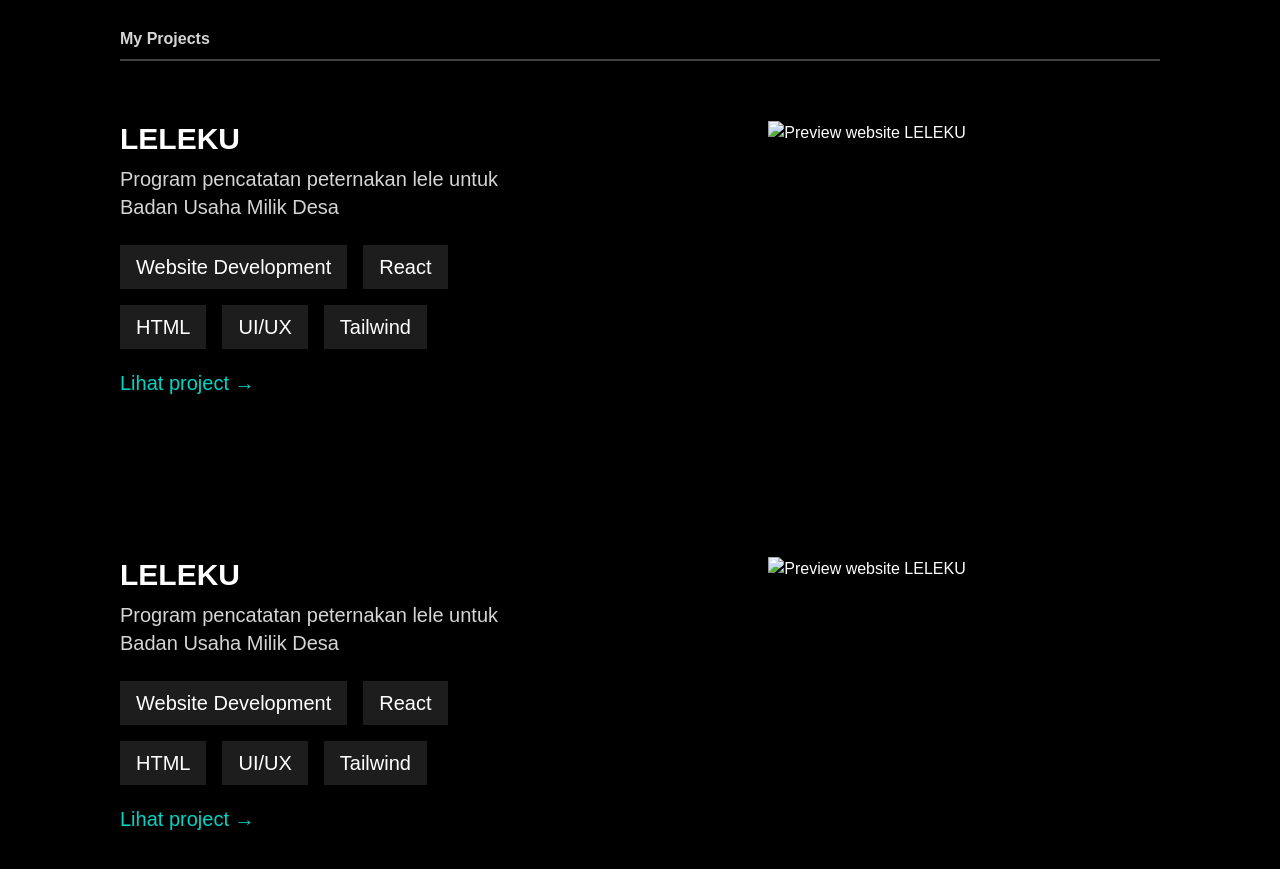
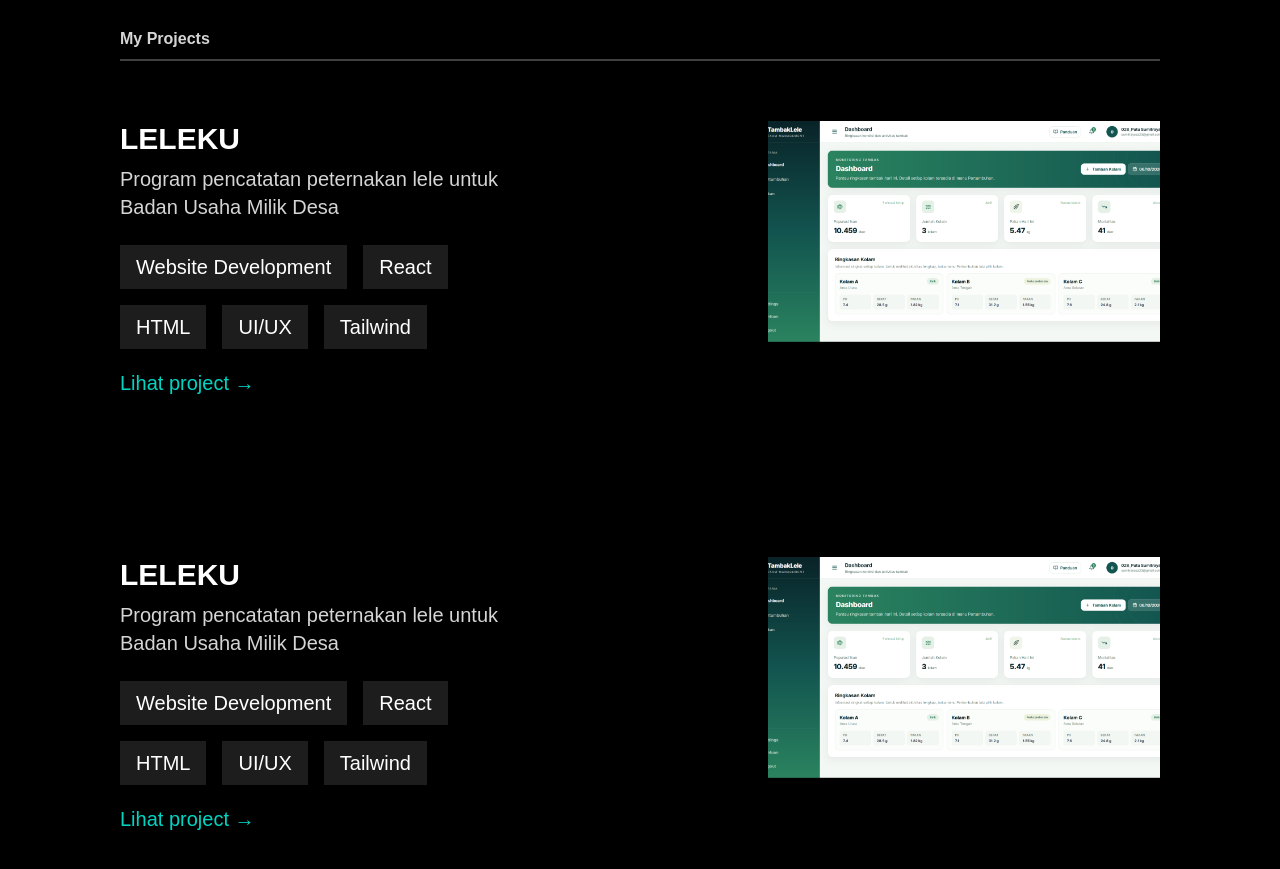
Before and after one commit to SUMITRAYASA/PORTOFOLIO, a plain HTML site: page index.html in a window 1280 px wide. Shown: the part 1080-1949 px from the top of the page. Drawn offline with nearby package versions, Linux system fonts and the light colour scheme; a script that the page names is missing; a web font is replaced by a local one.

Commit message:
Update index.html

```diff
--- a/index.html
+++ b/index.html
@@ -306,7 +306,7 @@
                     <div class="project-visual w-full lg:w-[60%] mt-10 lg:mt-0">
                         <a href="">
                             <div class="relative w-full aspect-video overflow-hidden bg-surface">
-                                <img src="asset/gambar/LELEKU.png" alt="Preview website LELEKU" class="w-full h-full object-cover" >
+                                <img src="assets/gambar/LELEKU.png" alt="Preview website LELEKU" class="w-full h-full object-cover" >
                             </div>
                         </a>
                     </div>
@@ -344,7 +344,7 @@
                     <div class="project-visual w-full lg:w-[60%] mt-10 lg:mt-0">
                         <a href="">
                             <div class="relative w-full aspect-video overflow-hidden bg-surface">
-                                <img src="asset/gambar/LELEKU.png" alt="Preview website LELEKU" class="w-full h-full object-cover" >
+                                <img src="assets/gambar/LELEKU.png" alt="Preview website LELEKU" class="w-full h-full object-cover" >
                             </div>
                         </a>
                     </div>
```
